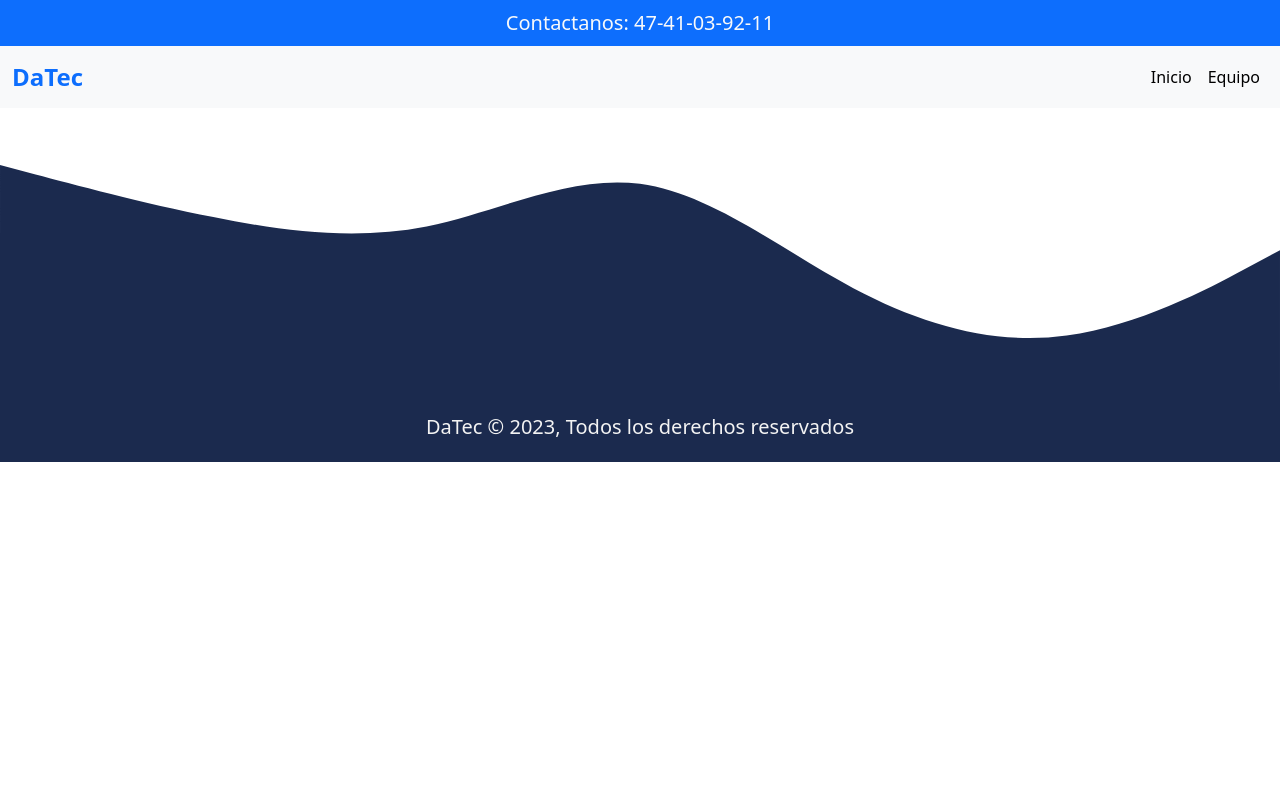
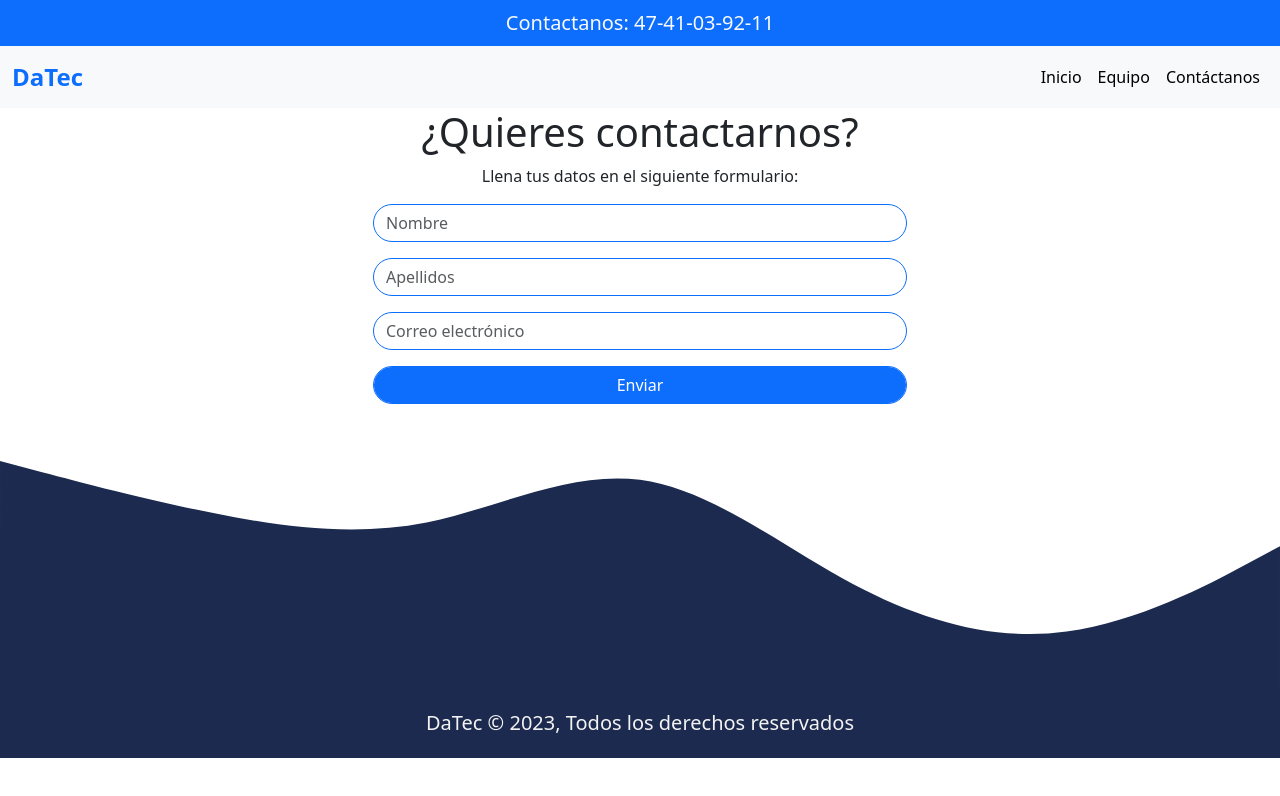
Before and after one commit to xEAGLEx98/DaTec, a plain HTML site: page contacto.html in a window 1280 px wide. Drawn offline with nearby package versions, Linux system fonts and the light colour scheme.

Commit message:
Se terminó el front-end

```diff
--- a/contacto.html
+++ b/contacto.html
@@ -33,6 +33,10 @@
               <li class="nav-item">
                 <a class="nav-link active" aria-current="page" href="./equipo.html">Equipo</a>
               </li>
+
+              <li class="nav-item">
+                <a class="nav-link active" aria-current="page" href="./contacto.html">Contáctanos</a>
+              </li>
             </ul>
           </div>
         </div>
@@ -40,7 +44,19 @@
 
 
       <!-- Formulario-->
-      <form action=""></form>
+      <div class="container text-center">
+        <form action="">
+        <h1>¿Quieres contactarnos?</h1>
+        <p>Llena tus datos en el siguiente formulario:</p>
+        <div class="container text-center col-lg-6 col-md-12 col-sm-12 ">
+          <input class="rounded-pill border-primary my-3 form-control" type="text" placeholder="Nombre" >
+          <input class="rounded-pill border-primary form-control type="text" placeholder="Apellidos" >
+          <input class="rounded-pill border-primary form-control my-3" type="text" placeholder="Correo electrónico" >
+          <button type="button" class="btn btn-primary form-control rounded-pill">Enviar</button>
+        </div>
+      </div>
+
+      </form>
 
       <!--Fondo curvo-->
       <section>
--- a/css/style.css
+++ b/css/style.css
@@ -36,3 +36,9 @@ footer p{
         text-align: center;
     }
 }
+
+/*Contactanos*/
+.rounded-pill{
+
+
+}
```
Also changed, not shown: equipo.html (+4 -0 lines).
